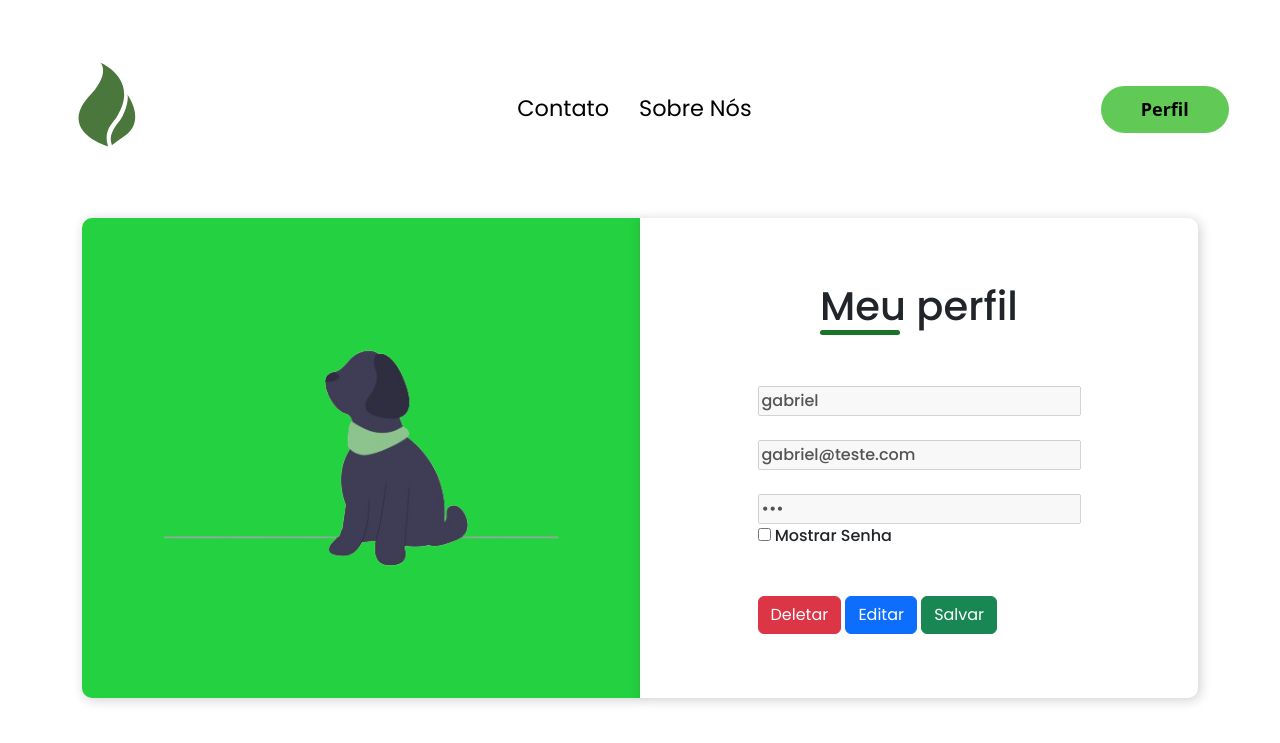
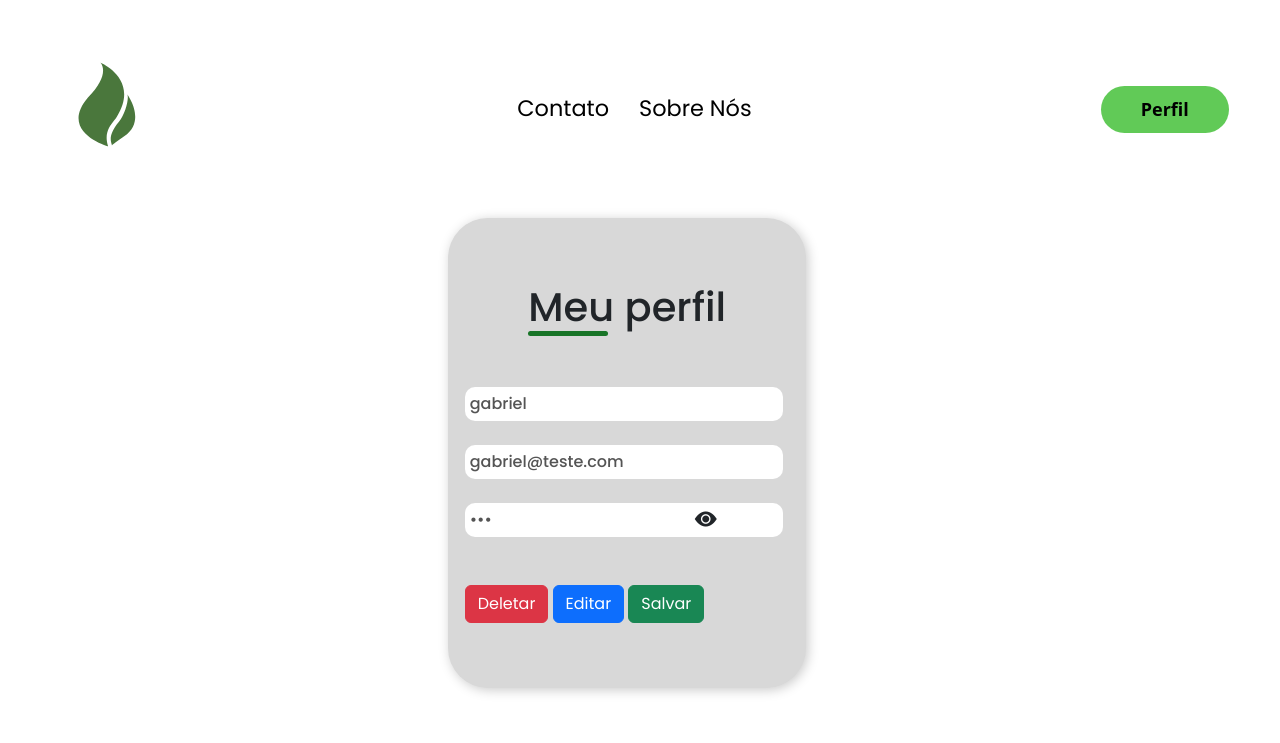
Before and after one commit to Marques35/Artferos, a PHP site: page /view/perfil.php in a window 1280 px wide. Shown: the top 743 px of the page. Run offline with PHP 8.4, Linux system fonts and the light colour scheme; a user stored in the database is signed in; data comes from the database, SQL or seed files in the repository.

Commit message:
tcc atualizado

```diff
--- a/css/style.css
+++ b/css/style.css
@@ -22,31 +22,18 @@
 
 }
 
-.form-image {
-    width: 50%;
-    background-color: var(--cor1);
-    box-shadow: 2px 2px 12px rgba(31, 30, 30, 0.212);
-    border-top-left-radius: 10px;
-    border-bottom-left-radius: 10px;
-    padding: 3rem;
-
-}
-
-.form-image img {
-    width: 500px !important;
-}
 
 .form {
-    width: 80%;
+    width: 28%;
+    height: 470px;
     display: flex;
     flex-direction: column;
     justify-content: center;
     align-items: center;
-    box-shadow: 2px 2px 12px rgba(31, 30, 30, 0.212);
-    background-color: #ffffff;
-   border-top-right-radius:  10px;
-   border-bottom-right-radius: 10px ;
-    padding: 4rem;
+    box-shadow: 2px 2px 12px rgba(0, 0, 0, 0.212);
+    background-color: #d8d8d8;
+    margin-left: 35%;
+    border-radius: 40px;
 
 }
 
@@ -67,148 +54,20 @@
     border-radius: 10px;
 }
 
-.input-group {
-    display: flex;
-    flex-wrap: wrap;
-    justify-content: space-between;
-    /* padding: 3rem 0; */
+input{
+    width: 98%;
+    border-radius: 10px;
+    padding: 5px;
+    border: none;
+    outline: none;
+    background-color: white;
 }
 
-.input-box {
-    display: flex;
-    flex-direction: column;
-    margin-bottom: 1.5rem;
+div i{
+    font-size: 22px;
+    cursor: pointer;
+    position: absolute;
+    right: 44%;
+    align-items: center;
+    justify-content: center;
 }
-
-.input-box input {
-
-    margin: 0.6rem 0;
-    padding: 0.8rem 1.2rem;
-    border: none;
-    border-radius: 10px;
-    box-shadow: 1px 1px 6px #0000001c;
-    font-size: 0.8rem;
-}
-
-.input-box input:hover {
-    background-color: #eeeeee75;
-}
-
-.input-box input:focus-visible {
-    outline: 1px solid #2C73EB;
-}
-
-.input-box label .input-box input::placeholder {
-    color: #000000be;
-}
-
-.continue-button button {
-    width: 100%;
-    margin-top: 1.5rem;
-    border: none;
-    background-color: #2C73EB;
-    color: #fff;
-    padding: 0.62rem;
-    border-radius: 5px;
-    cursor: pointer;
-}
-
-.continue-button button:hover {
-    background-color: #2C73EB;
-}
-
-.continue-button button a {
-    text-decoration: none;
-    font-size: 0.93rem;
-    font-weight: 500;
-    color: #fff;
-}
-
-@media screen and (max-width: 1330px) {
-    .form-image {
-        display: none;
-    }
-
-    .container {
-        width: 50%;
-    }
-
-    .form {
-        width: 100%;
-    }
-}
-
-@media screen and (max-width: 1064px) {
-    .container {
-        width: 90%;
-        height: auto;
-    }
-
-    .input-group {
-        flex-direction: column;
-        z-index: 5;
-        padding-right: 5rem;
-        max-height: 10rem;
-        overflow-y: scroll;
-        flex-wrap: nowrap;
-
-    }
-}
-
-.success-message{
-    color: green;
-}
-
-.error-message{
-    color: red;
-}
-
-.input-group-modificar form{
-    display: flex;
-    flex-direction: column;
-    justify-content: space-between;
-    padding: 1rem 0;
-
-}
-.input input{
-    margin: 0.6rem 0;
-    padding: 0.8rem 1.2rem;
-    border: none;
-    border-radius: 10px;
-    box-shadow: 1px 1px 6px #0000001c;
-    font-size: 0.8rem;
-}
-
-.botao-modificar img{
-    width: 20px;
-}
-
-.botao-modificar {
-    cursor: pointer;
-    margin-top: 15px;
-    width: 30px;
-    height: 30px;
-}
-
-.input-modificar{
-    display: flex;
-    flex-direction: row;
-}
-
-.excluir-button button {
-    width: 100%;
-    margin-top: 1.5rem;
-    border: none;
-    background-color: red;
-    padding: 0.62rem;
-    border-radius: 5px;
-    cursor: pointer;
-    color: #fff;
-}
-
-.excluir-button button a {
-    text-decoration: none;
-    font-size: 0.93rem;
-    font-weight: 500;
-    color: #fff;
-}
--- a/view/cadastro.php
+++ b/view/cadastro.php
@@ -19,6 +19,8 @@
             <br><br><br>
             <button type="submit">Cadastrar</button>
         </form>
+
+
         <br><br>
         <form action="../view/login.php">
         <p>Já possui uma conta? <a href="login.php">Faça login aqui!</a></p>
--- /dev/null
+++ b/view/mostrarSenha.js
@@ -0,0 +1,13 @@
+function mostrarSenha(){
+    var inputPass = document.getElementById('senha')
+    var btnShowPass = document.getElementById('btn-senha')
+
+    if(inputPass.type === 'password'){
+        inputPass.setAttribute('type', 'text')
+            btnShowPass.classList.replace('bi-eye-fill', 'bi-eye-slash-fill')
+
+    }else{
+        inputPass.setAttribute('type', 'password')
+        btnShowPass.classList.replace('bi-eye-slash-fill', 'bi-eye-fill')
+    }
+}
--- a/view/perfil.php
+++ b/view/perfil.php
@@ -55,6 +55,7 @@ $conn = null;
     <link rel="preconnect" href="https://fonts.gstatic.com" crossorigin>
     <link href="https://fonts.googleapis.com/css2?family=Poppins:wght@100;200;300;400;500;600;700;800;900&display=swap" rel="stylesheet">
     <link rel="stylesheet" href="../css-bootstrap/bootstrap.min.css">
+    <link rel="stylesheet" href="https://cdn.jsdelivr.net/npm/bootstrap-icons@1.11.3/font/bootstrap-icons.min.css">
     <title>Projeto Minas</title>
 </head>
 
@@ -65,8 +66,7 @@ $conn = null;
     <main>
         <section>
             <div class="container">
-                <div class="form-image d-flex justify-content-center align-items-center">
-                    <img src="../img/dogperfil-removebg-preview.png" alt="">
+
                 </div>
                 <div class="form">
                     <div class="form-header">
@@ -74,19 +74,17 @@ $conn = null;
                             <h1>Meu perfil</h1>
                         </div>
                     </div>
-                    <form id="profileForm" action="modificar.php" method="POST">
-                        <div>
-                            <input id="nome" type="text" name="nome" value="<?php echo $_SESSION['nome']; ?>" disabled>
+                    <form id="profileForm" action="../models/modificar.php" method="POST">
+                            <input class="" id="nome" type="text" name="nome" value="<?php echo $_SESSION['nome']; ?>" disabled>
                             <br><br>
                             <input id="email" type="email" name="email" value="<?php echo $_SESSION['email']; ?>" disabled>
                             <br><br>
-                            <input id="senha" type="password" name="password" value="<?php echo $_SESSION['senha']; ?>" disabled><br>
-                            <input type="checkbox" id="showPassword" onclick="togglePasswordVisibility()"> Mostrar Senha
+                            <input id="senha" type="password" name="password" value="<?php echo $_SESSION['senha']; ?>" disabled>
+                            <i class="bi bi-eye-fill" id="btn-senha" onclick="mostrarSenha()"></i>
                             <br><br><br>
                             <button class="btn btn-danger" type="button" onclick="deleteAccount()">Deletar</button>
                             <button class="btn btn-primary" type="button" onclick="enableEditing()">Editar</button>
                             <button class="btn btn-success" type="submit">Salvar</button>
-                        </div>
                     </form>
                     <form id="deleteForm" action="../models/deletar.php" method="POST" style="display:none;">
                         <input type="hidden" name="delete" value="1">
@@ -119,6 +117,8 @@ $conn = null;
             }
         }
     </script>
+
+    <script src="mostrarSenha.js"></script>
 </body>
 
 </html>
```
